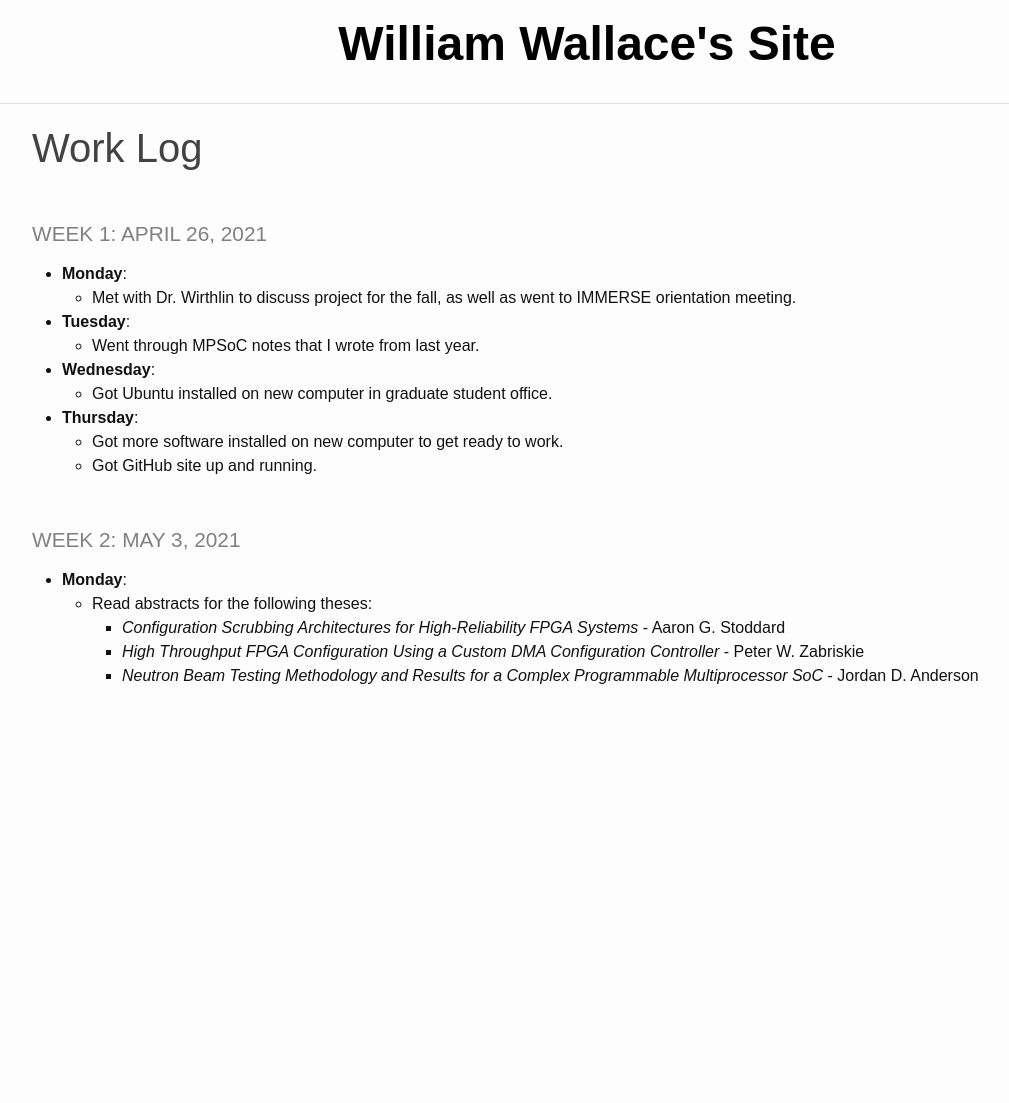
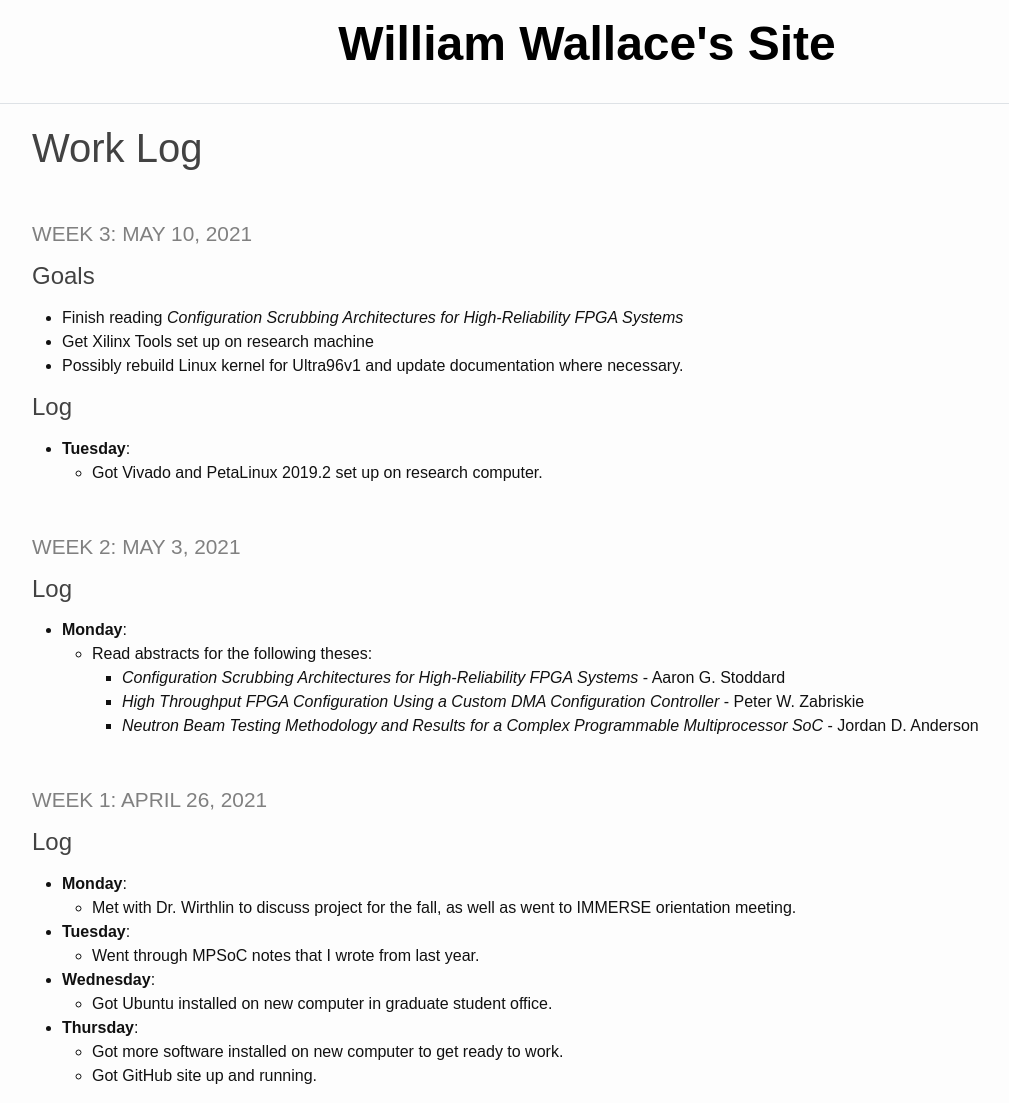
Before and after one commit to masterqwerty/masterqwerty.github.io, a Jekyll site: the page built from _pages/log.md, in a window 1280 px wide and 1103 px high. Shown: the whole window, without its empty margins (53-1062 px from the left). Built offline with Jekyll 4.4.1, drawn with Linux system fonts in a browser that asks for light colours.

Commit message:
Added information for Week 3.

```diff
--- a/_pages/log.md
+++ b/_pages/log.md
@@ -3,7 +3,32 @@ layout: default
 title: Work Log
 ---
 
+### Week 3: May 10, 2021
+
+#### Goals
+
+* Finish reading _Configuration Scrubbing Architectures for High-Reliability FPGA Systems_
+* Get Xilinx Tools set up on research machine
+* Possibly rebuild Linux kernel for Ultra96v1 and update documentation where necessary.
+
+#### Log
+
+* **Tuesday**:
+  * Got Vivado and PetaLinux 2019.2 set up on research computer.
+
+### Week 2: May 3, 2021
+
+#### Log
+
+* **Monday**:
+  * Read abstracts for the following theses:
+    * _Configuration Scrubbing Architectures for High-Reliability FPGA Systems_ - Aaron G. Stoddard
+    * _High Throughput FPGA Configuration Using a Custom DMA Configuration Controller_ - Peter W. Zabriskie
+    * _Neutron Beam Testing Methodology and Results for a Complex Programmable Multiprocessor SoC_ - Jordan D. Anderson
+
 ### Week 1: April 26, 2021
+
+#### Log
 
 * **Monday**:
   * Met with Dr. Wirthlin to discuss project for the fall, as well as went to IMMERSE orientation meeting.
```
Also changed, not shown: other parts of _pages/log.md (+0 -8 lines).
